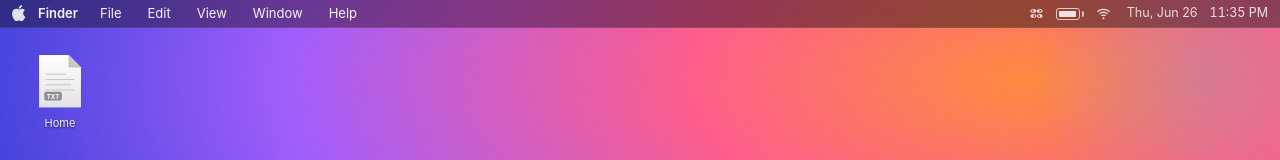
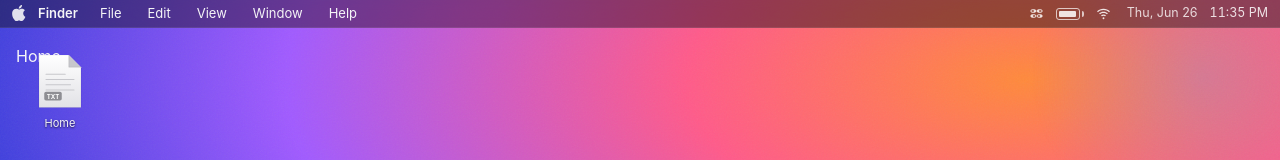
Before and after one commit to AG9898/My_Portfolio, a Next.js app: page / in a window 1280 px wide. Shown: the top 160 px of the page. Built offline with nearby package versions, Linux system fonts and the light colour scheme.

Commit message:
Create route files for all five apps (V1_007A)

```diff
--- /dev/null
+++ b/src/app/about/page.tsx
@@ -0,0 +1,3 @@
+export default function About() {
+  return <div className="p-4 text-label-primary">About</div>;
+}
--- /dev/null
+++ b/src/app/contact/page.tsx
@@ -0,0 +1,3 @@
+export default function Contact() {
+  return <div className="p-4 text-label-primary">Contact</div>;
+}
--- /dev/null
+++ b/src/app/cv/page.tsx
@@ -0,0 +1,3 @@
+export default function CV() {
+  return <div className="p-4 text-label-primary">CV</div>;
+}
--- a/src/app/page.tsx
+++ b/src/app/page.tsx
@@ -1,3 +1,3 @@
 export default function Home() {
-  return <main aria-label="Portfolio desktop root" />;
+  return <div className="p-4 text-label-primary">Home</div>;
 }
--- /dev/null
+++ b/src/app/projects/page.tsx
@@ -0,0 +1,3 @@
+export default function Projects() {
+  return <div className="p-4 text-label-primary">Projects</div>;
+}
```
Also changed, not shown: 1 other file (tests, documents, lock files or other folders).
